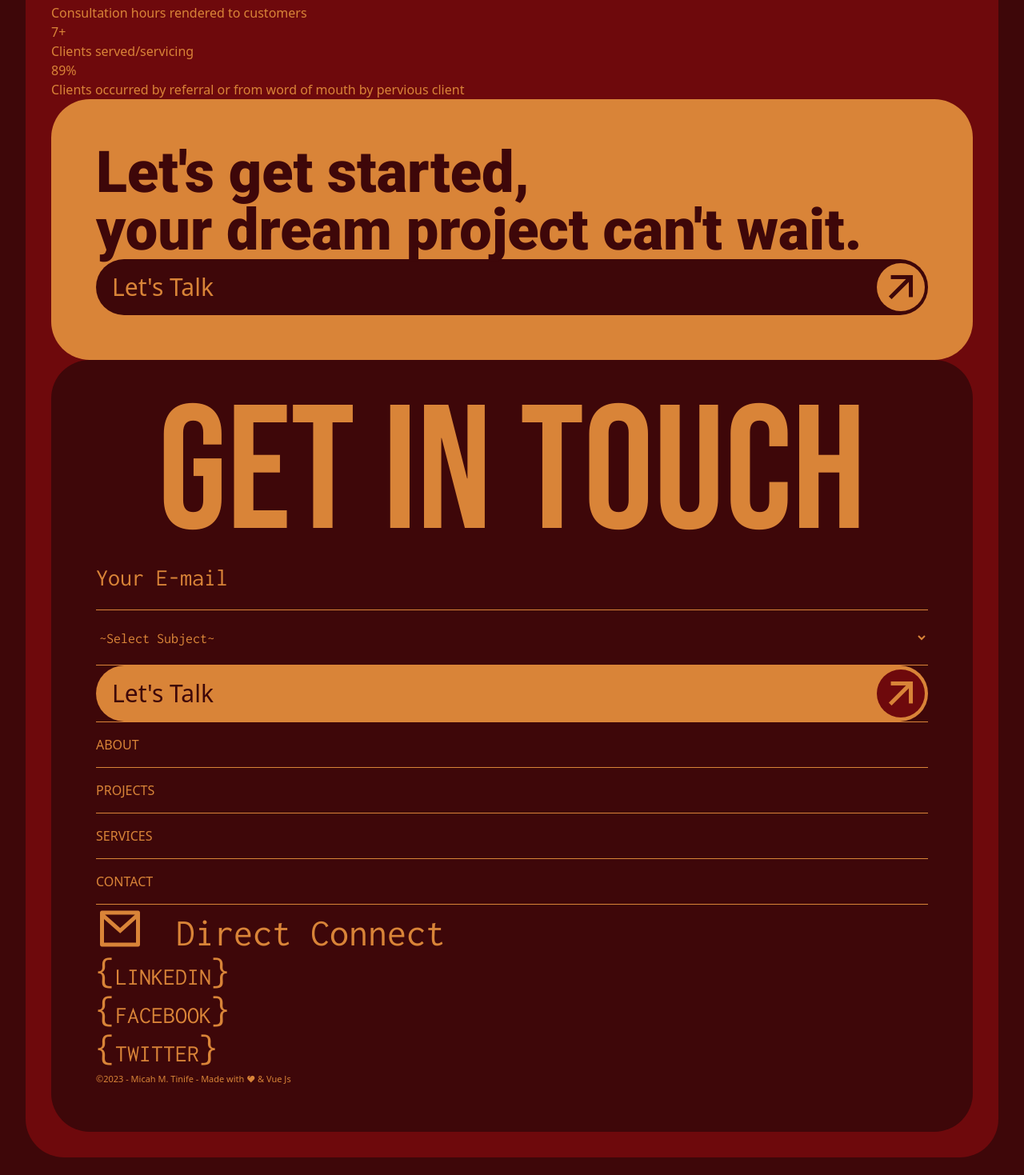
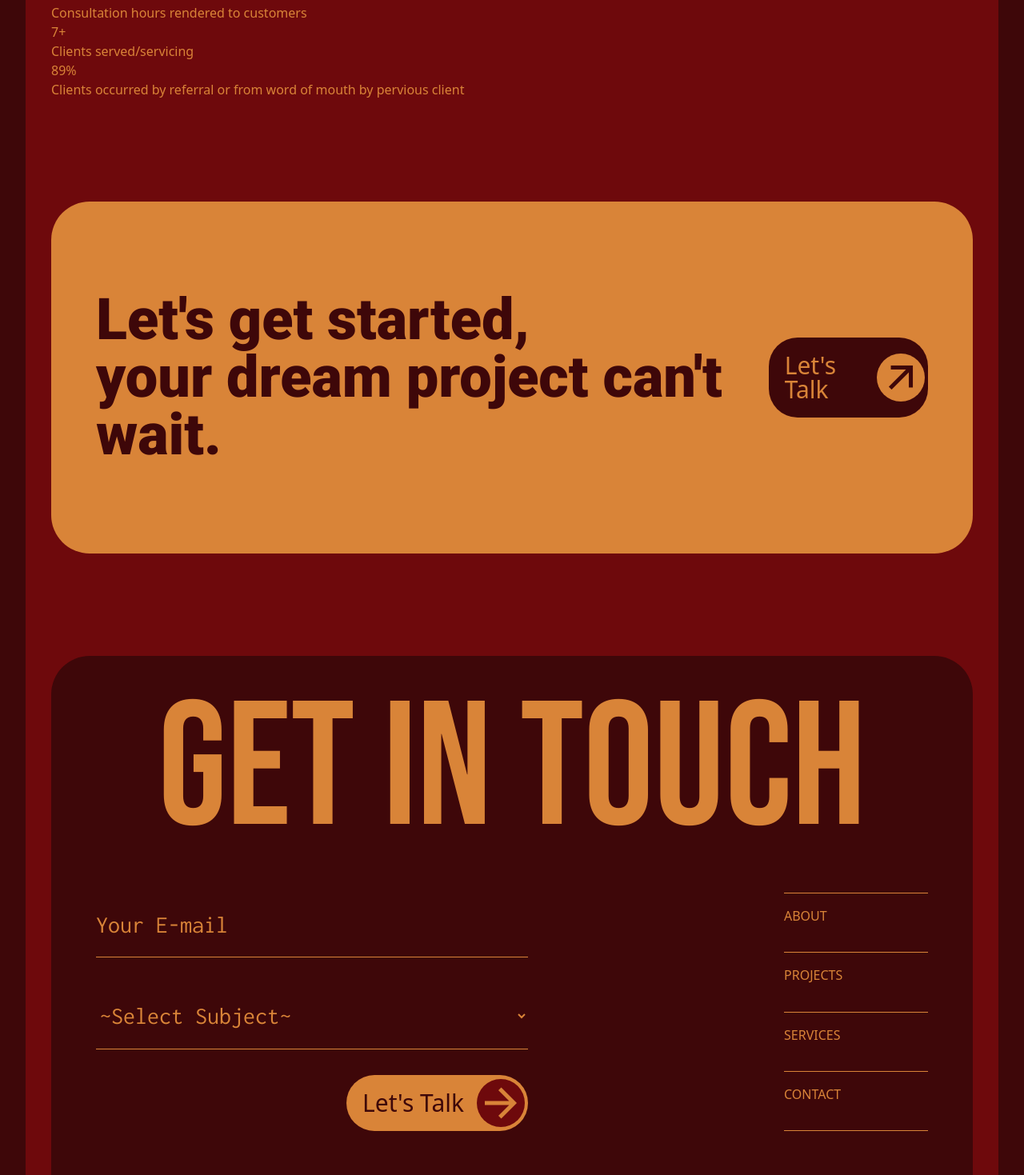
Before and after one commit to mtinife/portfolio, a Vue app in the folder vue-portfolio/: page /about in a window 1280 px wide. Shown: the part 1081-2550 px from the top of the page at 80% size. Built offline with nearby package versions, Linux system fonts and the light colour scheme; a web font is replaced by a local one.

Commit message:
finished with homepage moving to about page

```diff
--- a/vue-portfolio/src/App.vue
+++ b/vue-portfolio/src/App.vue
@@ -9,8 +9,8 @@ import FooterMain from "./components/footer-main.vue";
     <section
       class="px-4 pb-8 rounded-md mx-auto bg-ra-red md:px-8 md:pb-8 md:rounded-xl"
     >
-      <NavbarLarge />
-      <NavbarSmall />
+      <NavbarLarge class="xl:flex hidden" />
+      <NavbarSmall class="xl:hidden" />
       <main>
         <router-view />
         <CallToAction />
--- a/vue-portfolio/src/components/call-to-action.vue
+++ b/vue-portfolio/src/components/call-to-action.vue
@@ -1,18 +1,24 @@
 <template>
-  <section class="p-4 bg-ra-gold rounded-md md:rounded-xl md:p-14">
+  <section
+    class="p-4 bg-ra-gold rounded-md md:rounded-xl md:px-14 md:py-28 xl:flex xl:justify-between my-32"
+  >
+    <div>
       <h6 class="font-robo font-black text-sm text-ra-dark md:text-lg">
         Let's get started,
         <br />
         your dream project can't wait.
       </h6>
+    </div>
+    <div class="xl:flex xl:items-center mt-8 xl:mt-0">
       <router-link
         to="/contact"
-      class="flex justify-between items-center p-1 bg-ra-dark rounded-lg"
+        class="flex xl:flex-auto justify-between items-center p-1 bg-ra-dark rounded-lg"
       >
         <span class="text-ra-gold p-4 text-xs md:text-sx">Let's Talk</span>
         <i
           class="ri-arrow-right-up-line text-ra-dark rounded-lg bg-ra-gold text-md"
         ></i>
       </router-link>
+    </div>
   </section>
 </template>
--- a/vue-portfolio/src/components/footer-main.vue
+++ b/vue-portfolio/src/components/footer-main.vue
@@ -12,8 +12,8 @@ const currentYear = currentTime.getFullYear();
     <h2 class="text-center font-bebas text-lg uppercase md:text-base">
       get in touch
     </h2>
-    <div class="">
-      <form class="grid">
+    <div class="xl:flex xl:flex-row xl:gap-80 mt-8 xl:mt-16">
+      <form class="grid basis-3/4">
         <input
           type="email"
           placeholder="Your E-mail"
@@ -22,13 +22,14 @@ const currentYear = currentTime.getFullYear();
         <select
           id="cars"
           name="cars"
-          class="py-6 bg-ra-dark border-b font-incon text-xs md:text-xs"
+          class="py-6 bg-ra-dark border-b font-incon text-xs md:text-sx my-4 xl:my-8"
         >
           <option value="">~Select Subject~</option>
           <option value="job">Job Offer</option>
           <option value="contract">Contract Work</option>
           <option value="consultation">Project Consultation</option>
         </select>
+        <div class="flex justify-end">
           <a
             href=""
             type="submit"
@@ -36,11 +37,12 @@ const currentYear = currentTime.getFullYear();
           >
             <span class="text-ra-dark p-4 text-xs md:text-sx">Let's Talk</span>
             <i
-            class="ri-arrow-right-up-line text-ra-gold rounded-lg bg-ra-red text-md"
+              class="ri-arrow-right-line text-ra-gold rounded-lg bg-ra-red text-md"
             ></i>
           </a>
+        </div>
       </form>
-      <ul role="list" class="grid">
+      <ul role="list" class="grid basis-1/4 pt-16 xl:pt-0">
         <li class="border-y py-4">
           <router-link to="/about" class="uppercase">About</router-link>
         </li>
@@ -55,14 +57,14 @@ const currentYear = currentTime.getFullYear();
         </li>
       </ul>
     </div>
-    <div class="footer__social spacing-default-1">
-      <div class="body-incon-1">
+    <div class="xl:flex xl:justify-between my-10 xl:my-32">
+      <div class="">
         <i class="ri-mail-line text-sx md:text-md"></i>
         <span class="font-incon text-sm pl-2 md:text-mx md:pl-4">
           Direct Connect
         </span>
       </div>
-      <div class="font-incon uppercase">
+      <div class="xl:flex xl:gap-10 grid gap-5 mt-5 font-incon uppercase">
         <p>
           <span class="text-sm md:text-mx">{</span>
           <span class="text-xs md:text-sx">linkedin</span>
--- a/vue-portfolio/src/components/navbar-large.vue
+++ b/vue-portfolio/src/components/navbar-large.vue
@@ -46,7 +46,8 @@ export default {
     </ul>
     <div class="flex items-center">
       <a
-        class="flex py-6 px-12 bg-ra-dark text-ra-gold rounded-sm hover:bg-ra-gold hover:text-ra-gold"
+        href="/contact"
+        class="flex py-6 px-12 bg-ra-dark text-ra-gold rounded-sm hover:bg-ra-gold hover:text-ra-dark"
       >
         Hire Me
       </a>
--- a/vue-portfolio/src/views/AboutView.vue
+++ b/vue-portfolio/src/views/AboutView.vue
@@ -1,13 +1,13 @@
 <template>
-  <section class="about">
-    <section class="page-hero spacing-default-4 center-text">
-      <h1 class="heading-1">
+  <section class="">
+    <section class="">
+      <h1 class="">
         a *solution* to the
         <s>problems</s>
         you face
       </h1>
     </section>
-    <section class="about__skills">
+    <section class="">
       <div>
         <span class="content"></span>
         <img src="../../public/images/emoji-me-projects.png" />
--- a/vue-portfolio/src/views/HomeView.vue
+++ b/vue-portfolio/src/views/HomeView.vue
@@ -1,5 +1,5 @@
 <template>
-  <section class="">
+  <section class="mt-10">
     <section class="xl:flex xl:flex-row">
       <h1 class="font-bebas text-ra-gold text-md md:text-base xl:basis-3/4">
         I <span class="font-vibes">Design</span> &
@@ -23,28 +23,32 @@
         <img alt="" src="../../public/images/emoji-me-home.png" />
       </div>
     </section>
-    <article class="xl:grid xl:grid-cols-2">
+    <article class="xl:grid xl:grid-cols-2 my-32">
       <span class="text-sx font-robo font-medium uppercase">my story</span>
-      <div class="grid items-start">
+      <div class="">
+        <div>
           <p class="font-incon text-sm md:text-mx">
             I am a Front-End Engineer with 3+ years of experience. My main focus
             is client centered, making sure my clients are taking care of in a
             wide range of areas.
           </p>
-        <p class="font-robo font-thin text-xs md:text-sx">
+          <p class="font-robo font-thin py-16 text-xs md:text-sx">
             I found that clients needed more than just good software and
             applications; they need someone that understands their projects and
             can grow with their project.
           </p>
+        </div>
+        <div class="flex justify-end">
           <router-link
             to="/services"
-          class="py-3 px-8 border border-ra-gold text-center"
+            class="py-3 px-8 border border-ra-gold text-center hover:bg-ra-dark hover:border-ra-dark"
           >
             Service
           </router-link>
         </div>
+      </div>
     </article>
-    <section class="xl:flex xl:flew-row">
+    <section class="xl:flex xl:flew-row my-32">
       <span
         class="xl:basis-1/4 font-robo font-medium uppercase text-sm md:text-sx"
       >
@@ -54,48 +58,54 @@
       </span>
       <ul role="list" class="xl:basis-3/4">
         <hr />
-        <li class="grid items-start">
+        <li class="grid items-start my-16 xl:my-32">
           <span class="font-robo text-sm md:text-sx">01</span>
           <h2 class="font-bebas text-mx md:text-lx">full scale development</h2>
+          <div class="flex justify-end mt-8 xl:mt-16">
             <router-link
               to="/services"
-            class="py-3 px-8 border border-ra-gold text-center"
+              class="py-3 px-8 border border-ra-gold text-center hover:bg-ra-dark hover:border-ra-dark"
             >
               Read More
             </router-link>
+          </div>
         </li>
         <hr />
-        <li class="grid items-start">
+        <li class="grid items-start my-16 xl:my-32">
           <span class="font-robo text-sm md:text-sx">02</span>
           <h2 class="font-bebas text-mx md:text-lx">
             project design and markups
           </h2>
+          <div class="flex justify-end mt-8 xl:mt-16">
             <router-link
               to="/services"
-            class="py-3 px-8 border border-ra-gold text-center"
+              class="py-3 px-8 border border-ra-gold text-center hover:bg-ra-dark hover:border-ra-dark"
             >
               Read More
             </router-link>
+          </div>
         </li>
         <hr />
-        <li class="grid items-start">
+        <li class="grid items-start my-16 xl:my-32">
           <span class="font-robo text-sm md:text-sx">03</span>
           <h2 class="font-bebas text-mx md:text-lx">project consultation</h2>
+          <div class="flex justify-end mt-8 xl:mt-16">
             <router-link
               to="/services"
-            class="py-3 px-8 border border-ra-gold text-center"
+              class="py-3 px-8 border border-ra-gold text-center hover:bg-ra-dark hover:border-ra-dark"
             >
               Read More
             </router-link>
+          </div>
         </li>
         <hr />
       </ul>
     </section>
   </section>
-  <section class="bg-ra-dark p-4 rounded-md md:p-12 sm:rounded-xl">
+  <section class="bg-ra-dark p-4 rounded-md md:p-12 sm:rounded-xl my-32">
     <div class="">
-      <div class="xl:flex xl:flex-row xl:gap-8">
-        <div class="">
+      <div class="xl:flex xl:flex-row xl:gap-8 grid gap-8 xl:my-32">
+        <div class="xl:flex-initial">
           <h3 class="font-robo uppercase text-sx md:text-mx">
             my
             <br />
@@ -107,7 +117,7 @@
             I have a 7 step process I take client through
           </p>
         </div>
-        <div>
+        <div class="xl:flex-initial">
           <span class="font-robo text-sx md:text-mx">01</span>
           <hr />
           <h4 class="font-bebas text-mx md:text-lg">intro call</h4>
@@ -133,8 +143,8 @@
           </p>
         </div>
       </div>
-      <div class="xl:flex xl:flex-row xl:py-24 xl:gap-8">
-        <div>
+      <div class="xl:flex xl:flex-row xl:py-24 xl:gap-8 grid gap-8">
+        <div class="mt-8 xl:mt-0">
           <span class="font-robo text-sx md:text-mx">04</span>
           <hr />
           <h4 class="font-bebas text-mx md:text-lg">design</h4>
@@ -172,13 +182,13 @@
           </p>
         </div>
       </div>
-      <p class="font-robo text-xs md:text-sm">
+      <p class="font-robo text-xs md:text-sm my-8">
         *Every project is special, my process can adapt to your projects
         regardless of where they are in the process.
       </p>
     </div>
   </section>
-  <section class="">
+  <section class="mt-32">
     <h2 class="font-bebas text-center text-lg md:text-xl">/*FAQ*/</h2>
     <ul role="list" class="">
       <li class="font-robo border-b text-sm md:text-sx">
--- a/vue-portfolio/tailwind.config.js
+++ b/vue-portfolio/tailwind.config.js
@@ -9,7 +9,7 @@ module.exports = {
     colors: {
       ra: {
         dark: "#3E0709",
-        trans: "rgba(62, 7, 9, 0.7)",
+        trans: "rgba(37, 4, 6, 0.7)",
         darker: "#250406",
         red: "#6E090C",
         gold: "#D98438",
```
Lines whose indentation alone changed are shown as unchanged.
